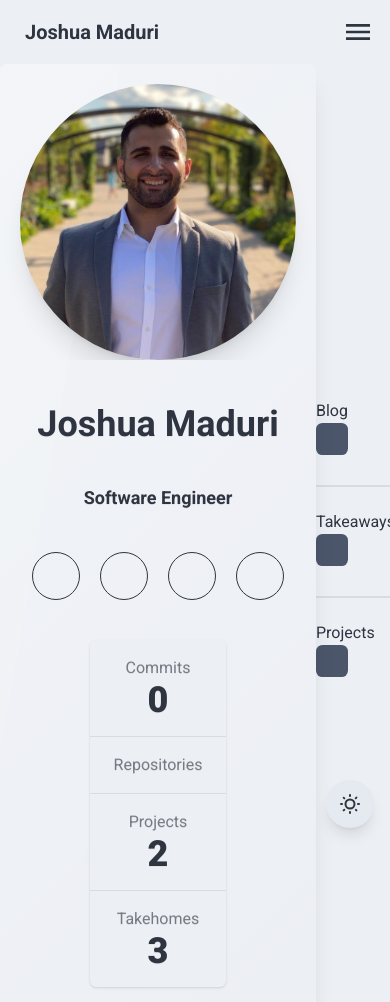
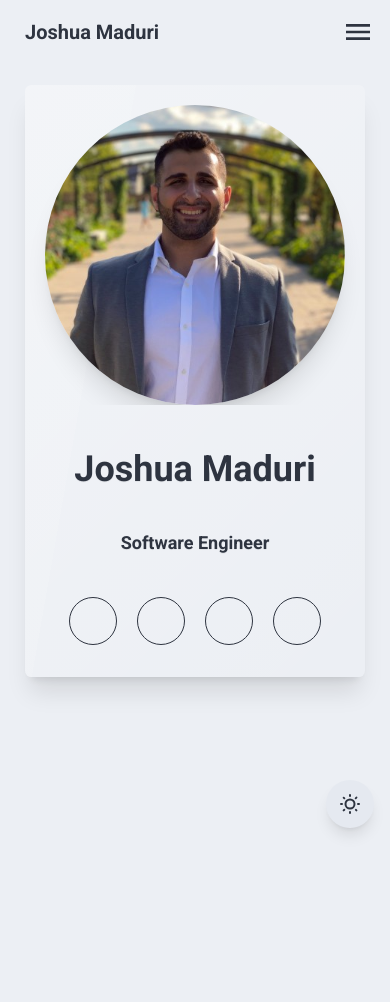
Before and after one commit to JoshuaMaduri/mydevblog, a Next.js app in the folder blog/: page / in a window 390 px wide. Shown: the top 1002 px of the page. After the commit the page ends 844 px from the top, so only its background shows below. Built offline with nearby package versions, Linux system fonts and the light colour scheme; no server answers.

Commit message:
Main Page mobile adjustments

```diff
--- a/blog/app/blog/page.js
+++ b/blog/app/blog/page.js
@@ -24,7 +24,6 @@ const Blog = () => {
                     <div className="card bg-base-100 w-96 shadow-xl xs:w-48 md:w-64 lg:w-80">
                         <figure>
                             <img
-                            // src="https://img.daisyui.com/images/stock/photo-1606107557195-0e29a4b5b4aa.webp"
                             src={posts.image}
                             alt="Shoes" />
                         </figure>
--- a/blog/app/page.js
+++ b/blog/app/page.js
@@ -62,7 +62,7 @@ export default function Home() {
                 </Link>
               </li>
             </ul>
-            <div className="stats stats-vertical lg:stats-horizontal shadow">
+            <div className="hidden md:stats shadow">
               <div className="stat">
                 <div className="stat-title">Commits</div>
                 <div className="stat-value">{commitCount}</div>
@@ -86,7 +86,7 @@ export default function Home() {
         </div>
       </div>
 
-      <div className="'">
+      <div className="hidden lg:block">
         <h2>Blog</h2>
         <div className="carousel carousel-center bg-neutral rounded-box max-w-md space-x-4 p-4">
 
```
